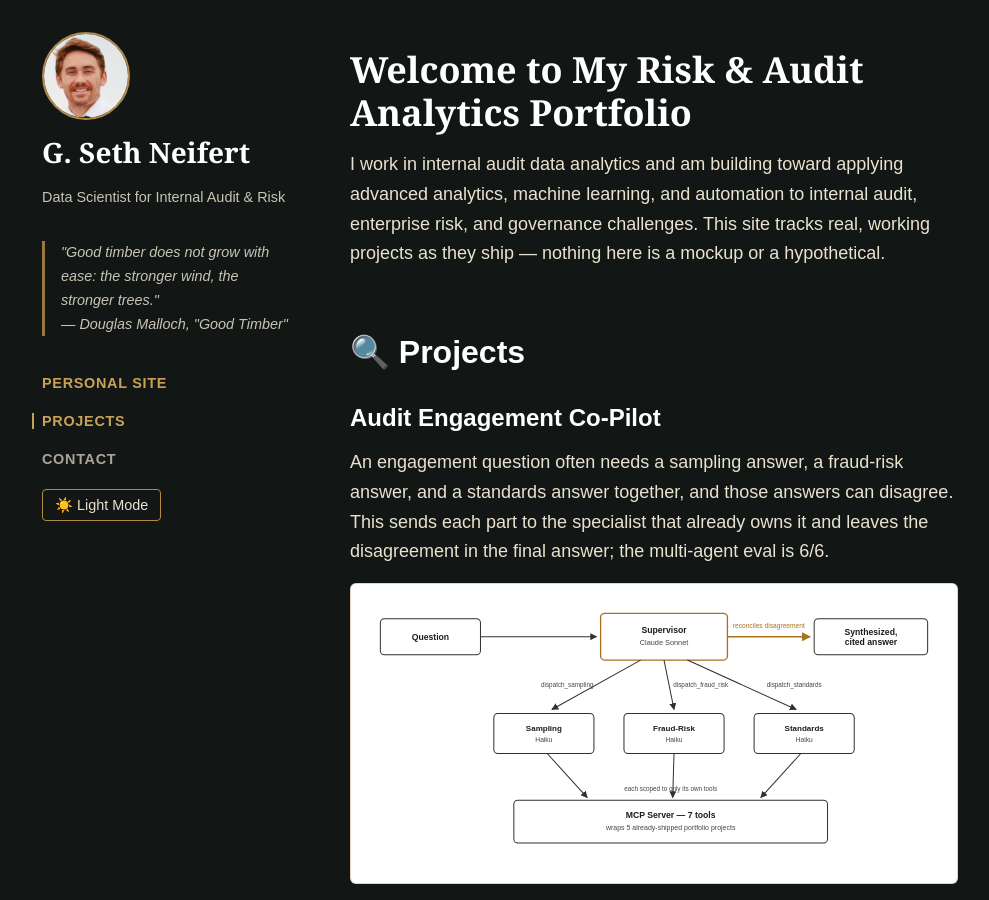
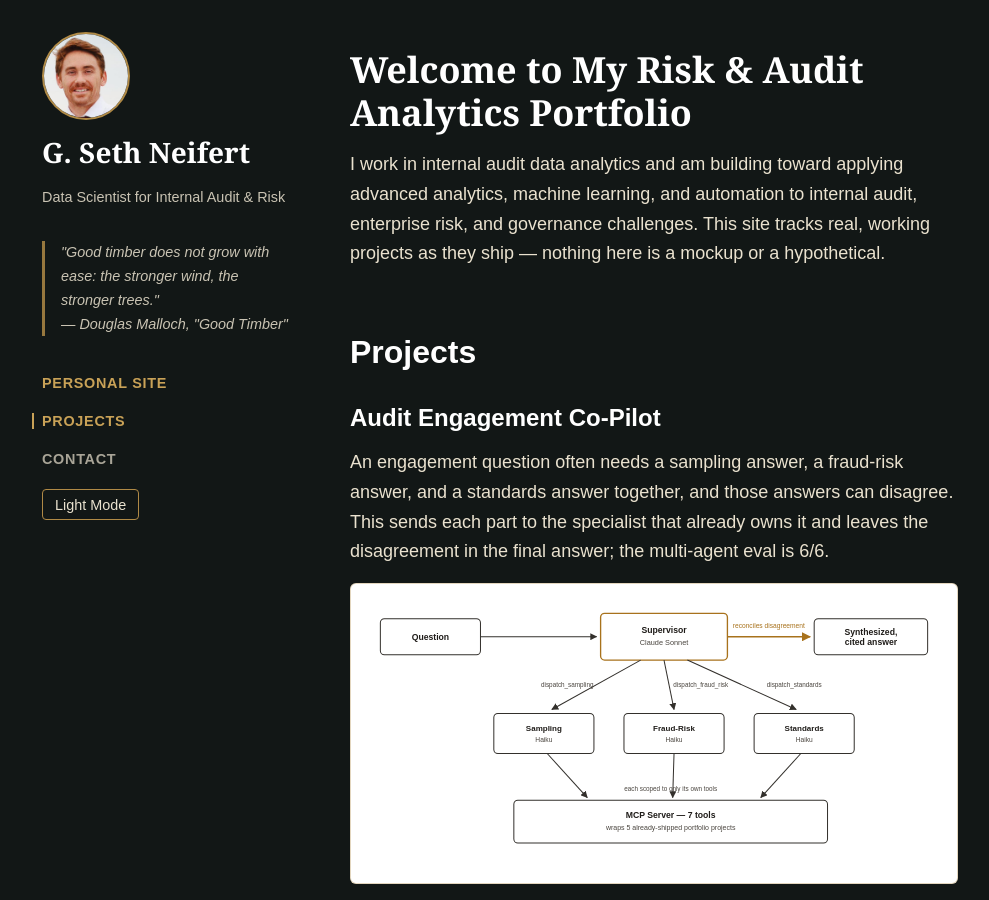
Before and after one commit to neifertg/risk-analytics-portfolio, a Jekyll site: the page built from index.md, in a window 1280 px wide and 900 px high. Shown: the whole window, without its empty margins (22-1011 px from the left). Built offline with Jekyll 4.4.1, drawn with Linux system fonts in a browser that asks for light colours.

```diff
--- a/_layouts/default.html
+++ b/_layouts/default.html
@@ -23,7 +23,7 @@
             <li><a href="#contact">Contact</a></li>
           </ul>
         </nav>
-        <button id="toggle-dark" type="button" aria-label="Toggle light mode" aria-pressed="false">☀️ Light Mode</button>
+        <button id="toggle-dark" type="button" aria-label="Toggle light mode" aria-pressed="false">Light Mode</button>
       </div>
     </header>
     <main class="content" id="main-content">
@@ -35,7 +35,7 @@
       var btn = document.getElementById('toggle-dark');
       var setLight = function (on) {
         document.body.classList.toggle('light-mode', on);
-        btn.textContent = on ? '🌙 Dark Mode' : '☀️ Light Mode';
+        btn.textContent = on ? 'Dark Mode' : 'Light Mode';
         btn.setAttribute('aria-pressed', on ? 'true' : 'false');
         btn.setAttribute('aria-label', on ? 'Toggle dark mode' : 'Toggle light mode');
         localStorage.setItem('lightMode', on ? '1' : '');
--- a/index.md
+++ b/index.md
@@ -13,7 +13,7 @@ projects as they ship — nothing here is a mockup or a hypothetical.
 
 ---
 
-## 🔍 Projects {#projects}
+## Projects {#projects}
 
 ### Audit Engagement Co-Pilot
 
@@ -266,7 +266,7 @@ a trained model beats a fixed word list.
 
 ---
 
-## 📄 Contact {#contact}
+## Contact {#contact}
 
 - [GitHub](https://github.com/neifertg)
 - [LinkedIn](https://www.linkedin.com/in/g-seth-neifert-7668b6b6/)
```
Also changed, not shown: duplicate-vendor-payment-checker/README.md (+1 -1 lines), README.md.
